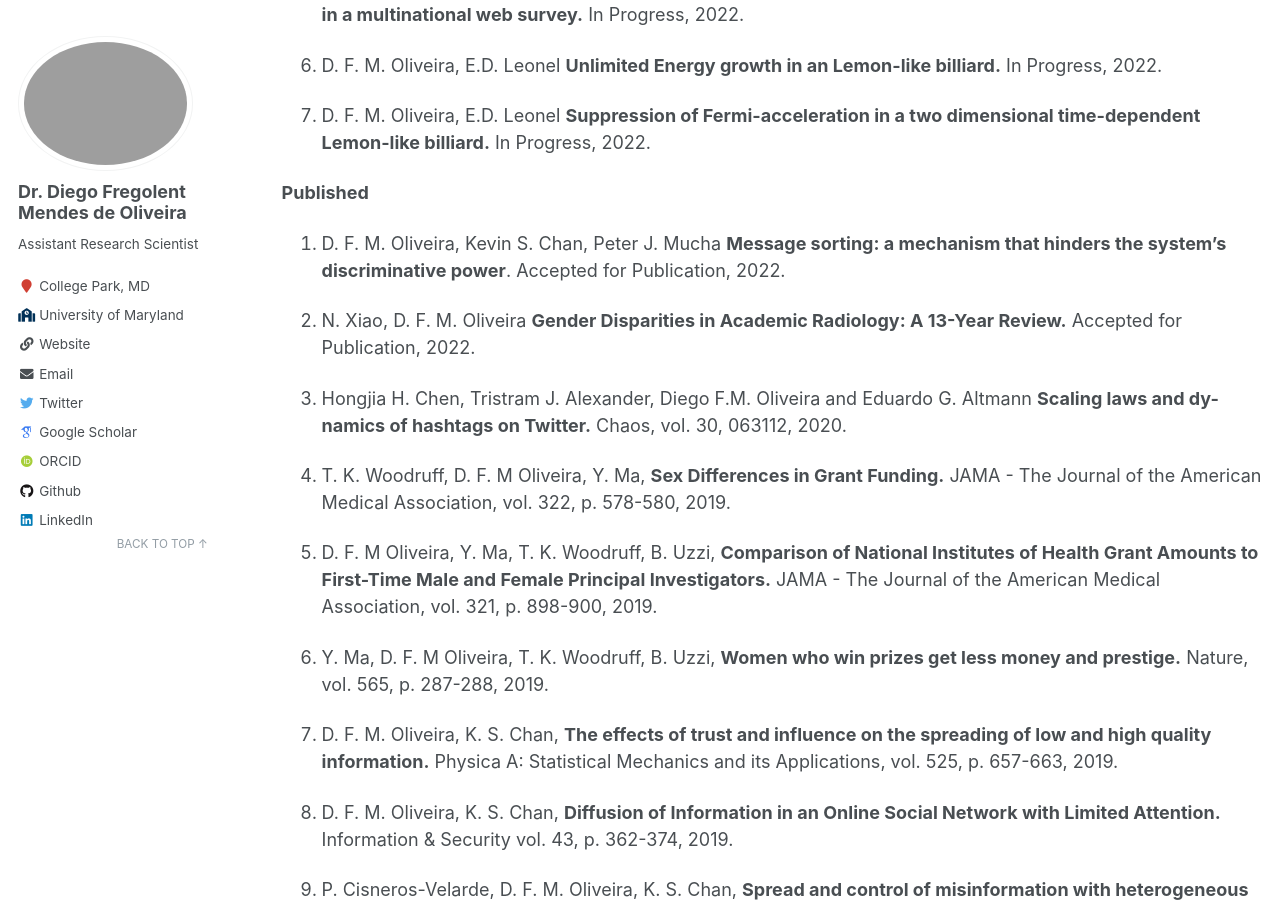
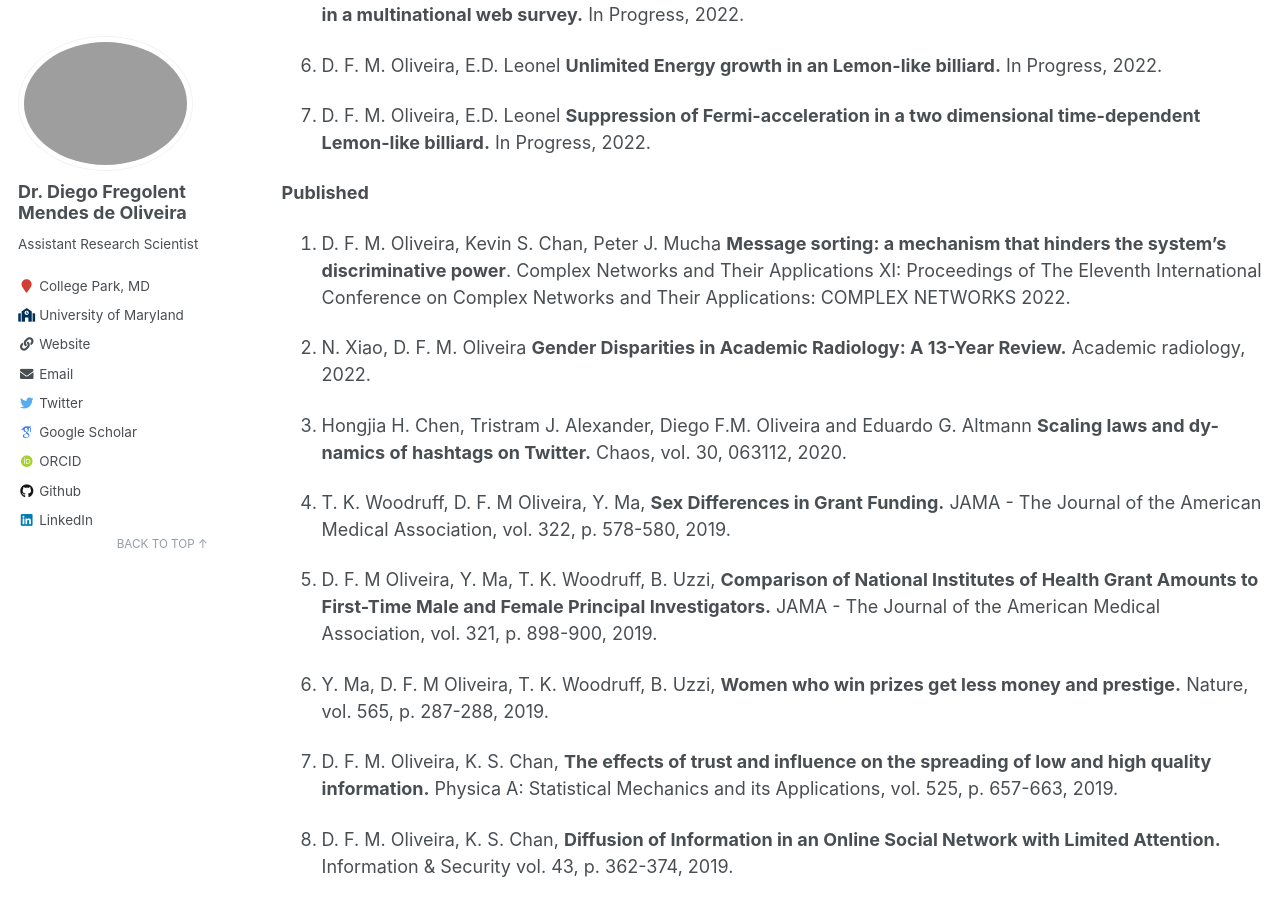
Before and after one commit to fregolente/fregolente.github.io, a Jekyll site: the page built from _pages/publications.md, in a window 1280 px wide and 900 px high, scrolled down 670 px. Built offline with Jekyll 4.4.1, drawn with Linux system fonts in a browser that asks for light colours; some web fonts are replaced.

Commit message:
Update publications.md

```diff
--- a/_pages/publications.md
+++ b/_pages/publications.md
@@ -32,9 +32,9 @@ The number of citations can be found in my Google Scholar at [bit.ly/dfmo_citati
 
 **Published**
 
-49.  D. F. M. Oliveira, Kevin S. Chan, Peter J. Mucha **Message sorting: a mechanism that hinders the system’s discriminative power**. Accepted for Publication, 2022.
+49.  D. F. M. Oliveira, Kevin S. Chan, Peter J. Mucha **Message sorting: a mechanism that hinders the system’s discriminative power**. Complex Networks and Their Applications XI: Proceedings of The Eleventh International Conference on Complex Networks and Their Applications: COMPLEX NETWORKS 2022.
 
-48. N. Xiao, D. F. M. Oliveira **Gender Disparities in Academic Radiology: A 13-Year Review.** Accepted for Publication, 2022.
+48. N. Xiao, D. F. M. Oliveira **Gender Disparities in Academic Radiology: A 13-Year Review.** Academic radiology, 2022.
 
 47. Hongjia H. Chen, Tristram J. Alexander, Diego F.M. Oliveira and Eduardo G. Altmann **Scaling laws and dy- namics of hashtags on Twitter.** Chaos, vol. 30, 063112, 2020.
 
```
